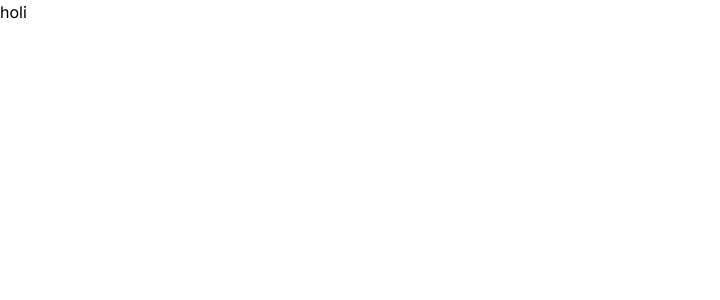
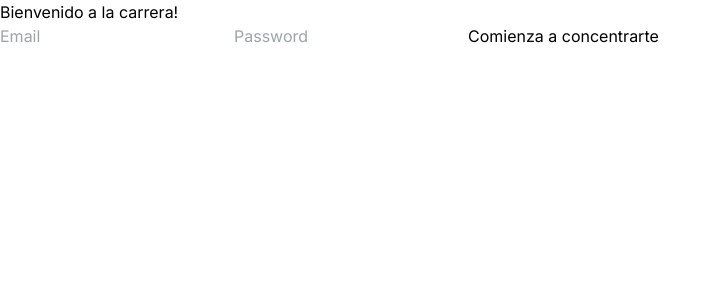
Before and after one commit to cecam/pomo-challenge, a Next.js app: page / in a window 1280 px wide. Shown: the top 300 px of the page, without its empty margins (0-720 px from the left). Built offline with nearby package versions, Linux system fonts and the light colour scheme; no server answers.

Commit message:
add register functionality

```diff
--- a/src/app/page.tsx
+++ b/src/app/page.tsx
@@ -1,5 +1,5 @@
-import Image from "next/image";
+import LoginPage from "@/features/auth/infraestructure/ui/LoginPage";
 
 export default function Home() {
-  return <h1>holi</h1>;
+  return <LoginPage />;
 }
--- /dev/null
+++ b/src/features/auth/application/Auth.service.ts
@@ -0,0 +1,5 @@
+import { signUp } from "../infraestructure/Auth.repository";
+
+export const signUpService = async (email: string, password: string) => {
+    await signUp(email, password);
+};
--- /dev/null
+++ b/src/features/auth/domain/User.ts
@@ -0,0 +1,4 @@
+export interface User {
+    email: string;
+    password: string;
+}
--- /dev/null
+++ b/src/features/auth/infraestructure/Auth.repository.ts
@@ -0,0 +1,12 @@
+import { client } from "@/supabase/client";
+
+export const signUp = async (email: string, password: string) => {
+    try {
+        await client.auth.signUp({
+            email,
+            password,
+        });
+    } catch (error) {
+        console.error(error);
+    }
+};
--- /dev/null
+++ b/src/features/auth/infraestructure/ui/LoginPage.tsx
@@ -0,0 +1,39 @@
+"use client";
+import { User } from "../../domain/User";
+import { useForm } from "@/hooks/useForm";
+import { useAuth } from "./useAuth";
+
+const LoginPage = () => {
+  const { values, handleInputChange } = useForm<User>({
+    initialValues: {
+      email: "",
+      password: "",
+    },
+  });
+  const { handleSignUpSubmit } = useAuth(values);
+
+  return (
+    <div>
+      <h1>Bienvenido a la carrera!</h1>
+      <form onSubmit={handleSignUpSubmit}>
+        <input
+          type="text"
+          placeholder="Email"
+          name="email"
+          value={values.email}
+          onChange={handleInputChange}
+        />
+        <input
+          type="password"
+          placeholder="Password"
+          name="password"
+          value={values.password}
+          onChange={handleInputChange}
+        />
+        <button type="submit">Comienza a concentrarte</button>
+      </form>
+    </div>
+  );
+};
+
+export default LoginPage;
--- /dev/null
+++ b/src/features/auth/infraestructure/ui/useAuth.tsx
@@ -0,0 +1,15 @@
+import { signUpService } from "../../application/Auth.service";
+
+import { User } from "../../domain/User";
+
+export const useAuth = (user: User) => {
+  const handleSignUpSubmit = async (e: React.FormEvent<HTMLFormElement>) => {
+    e.preventDefault();
+    const { email, password } = user;
+    await signUpService(email, password);
+  };
+
+  return {
+    handleSignUpSubmit,
+  };
+};
--- /dev/null
+++ b/src/hooks/useForm.tsx
@@ -0,0 +1,21 @@
+import { useState } from "react";
+
+interface IUseForm<T> {
+  initialValues: T;
+}
+
+export const useForm = <T extends {}>({ initialValues }: IUseForm<T>) => {
+  const [values, setValues] = useState(initialValues);
+
+  const handleInputChange = (e: React.ChangeEvent<HTMLInputElement>) => {
+    setValues({
+      ...values,
+      [e.target.name]: e.target.value,
+    });
+  };
+
+  return {
+    values,
+    handleInputChange,
+  };
+};
--- a/src/supabase/client.js
+++ b/src/supabase/client.js
@@ -1,3 +1,6 @@
 import { createClient } from "@supabase/supabase-js";
 
-createClient(process.env.SUPABASE_URL, process.env.SUPABASE_PUBLIC_KEY);
+export const client = createClient(
+    process.env.NEXT_PUBLIC_SUPABASE_URL,
+    process.env.NEXT_PUBLIC_SUPABASE_PUBLIC_KEY
+);
```
